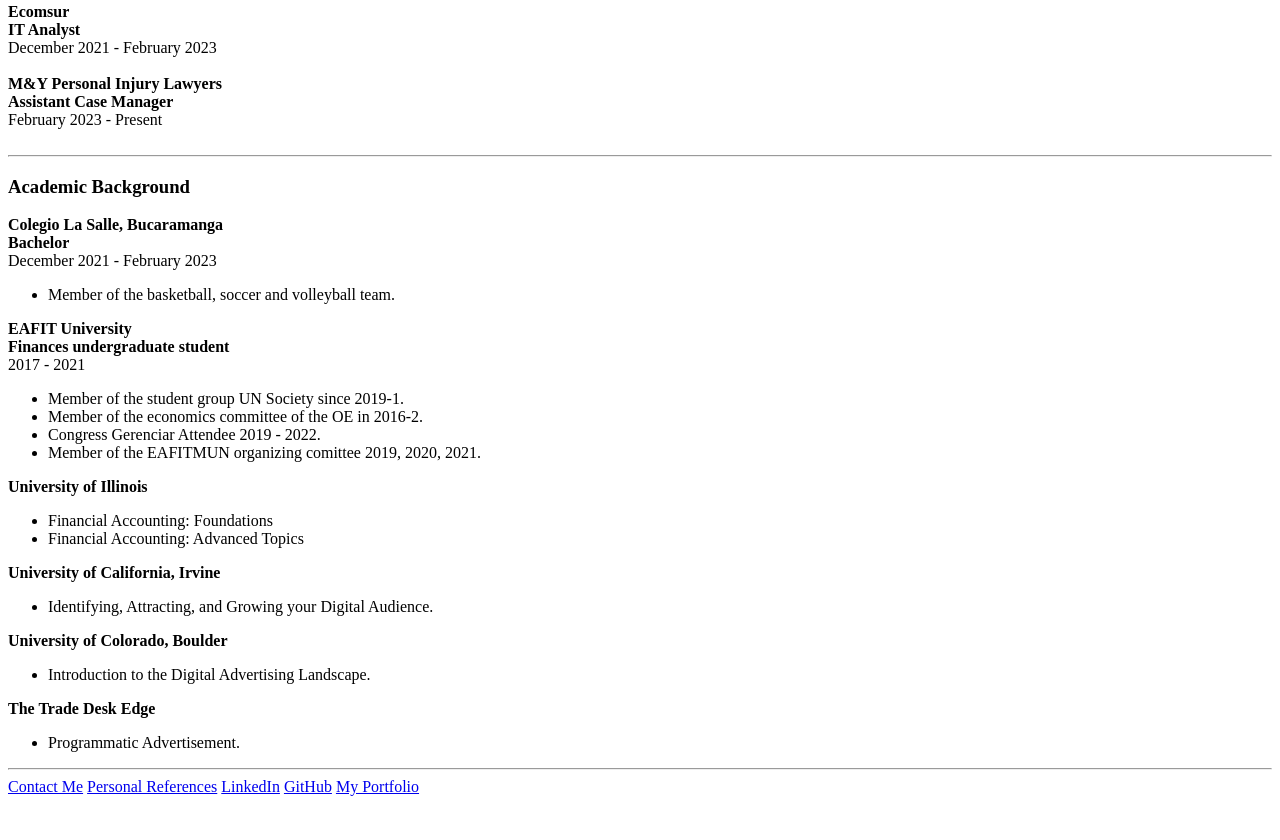
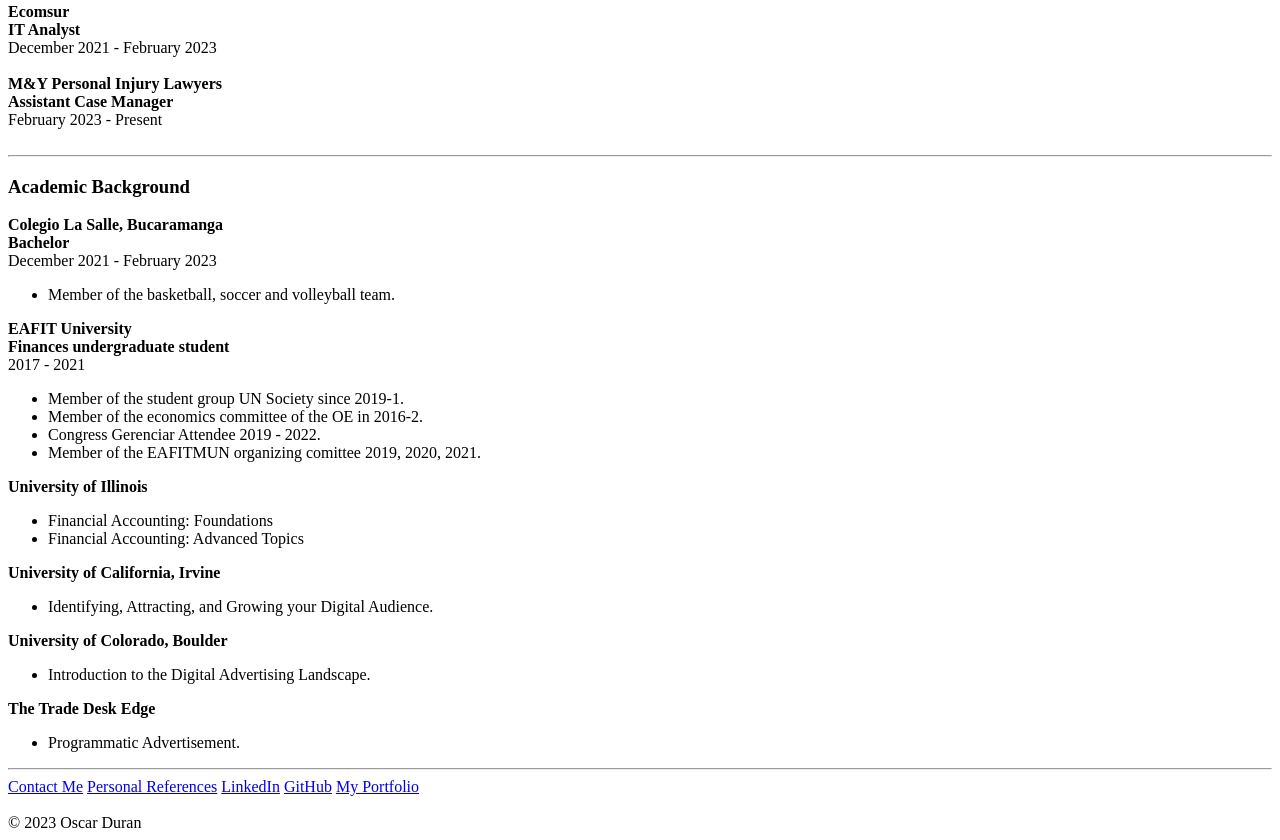
Before and after one commit to Oeduranu/resume-html, a plain HTML site: page index.html in a window 1280 px wide. Shown: the part 831-1671 px from the top of the page. Before the commit the page ends 1635 px from the top, so only its background shows below. Drawn offline with Linux system fonts and the light colour scheme.

Commit message:
Update index.html

```diff
--- a/index.html
+++ b/index.html
@@ -82,6 +82,8 @@
 <a href="https://www.linkedin.com/in/oscar-dur%C3%A1n-228634243/">LinkedIn</a> <a href="https://github.com/Oeduranu">GitHub</a>
 <a href="https://oeduranu.github.io/html-portfolio/">My Portfolio</a>
 
+<footer><br />© 2023 Oscar Duran</footer>
+
 
 </body>
 </html>
```
